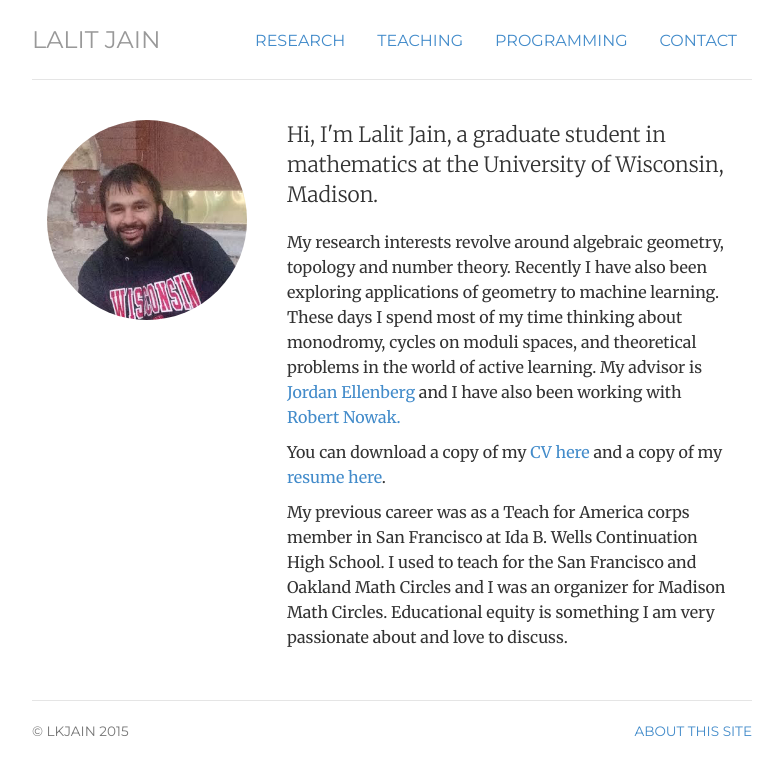
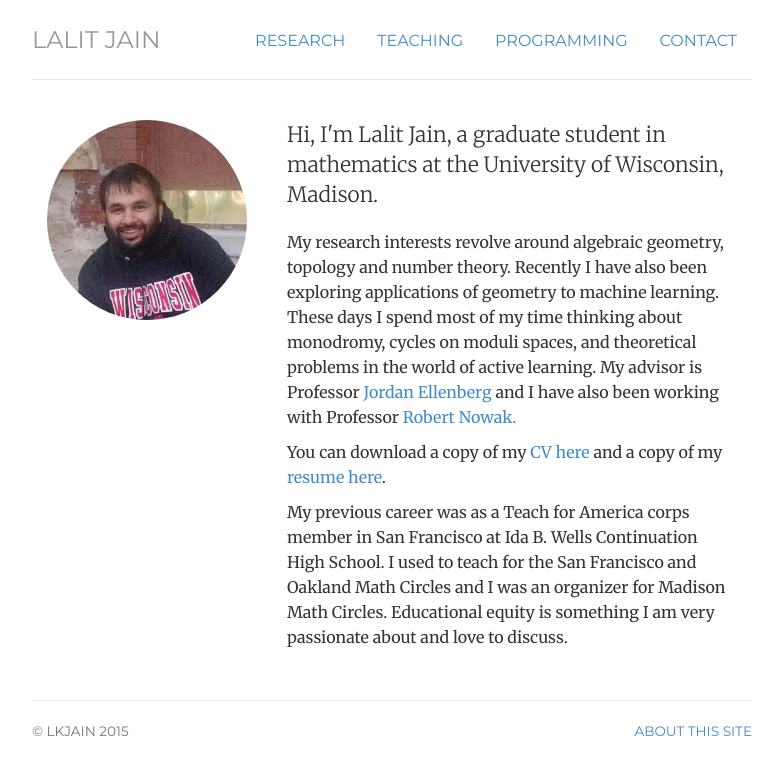
Before and after one commit to lalitkumarj/lalitkumarj.github.io, a Jekyll site: the page built from index.html, in a window 1280 px wide. Shown: the top 775 px of the page, without its empty margins (248-1031 px from the left). Built offline with Jekyll 4.4.1, drawn with Linux system fonts in a browser that asks for light colours.

Commit message:
Update index.html

```diff
--- a/index.html
+++ b/index.html
@@ -16,7 +16,7 @@ description: Lalit Jain
       Hi, I'm Lalit Jain, a graduate student in mathematics at the University of Wisconsin, Madison.
     </p>
 
-    <p> My research interests revolve around algebraic geometry, topology  and number theory. Recently I have also been exploring applications of geometry to machine learning. These days I spend most of my time thinking about monodromy, cycles on moduli spaces, and theoretical problems in the world of active learning. My advisor is <a href="http://math.wisc.edu/~ellenberg">Jordan Ellenberg</a> and I have also been working with <a href="http://nowak.ece.wisc.edu">Robert Nowak.</a></p>
+    <p> My research interests revolve around algebraic geometry, topology  and number theory. Recently I have also been exploring applications of geometry to machine learning. These days I spend most of my time thinking about monodromy, cycles on moduli spaces, and theoretical problems in the world of active learning. My advisor is Professor <a href="http://math.wisc.edu/~ellenber">Jordan Ellenberg</a> and I have also been working with Professor <a href="http://nowak.ece.wisc.edu">Robert Nowak.</a></p>
 
     <p>You can download a copy of my <a href="/files/LalitJainCV.pdf">CV here</a> and a copy of my <a href="/files/LalitJainResume.pdf">resume here</a>.</p>
 
```
